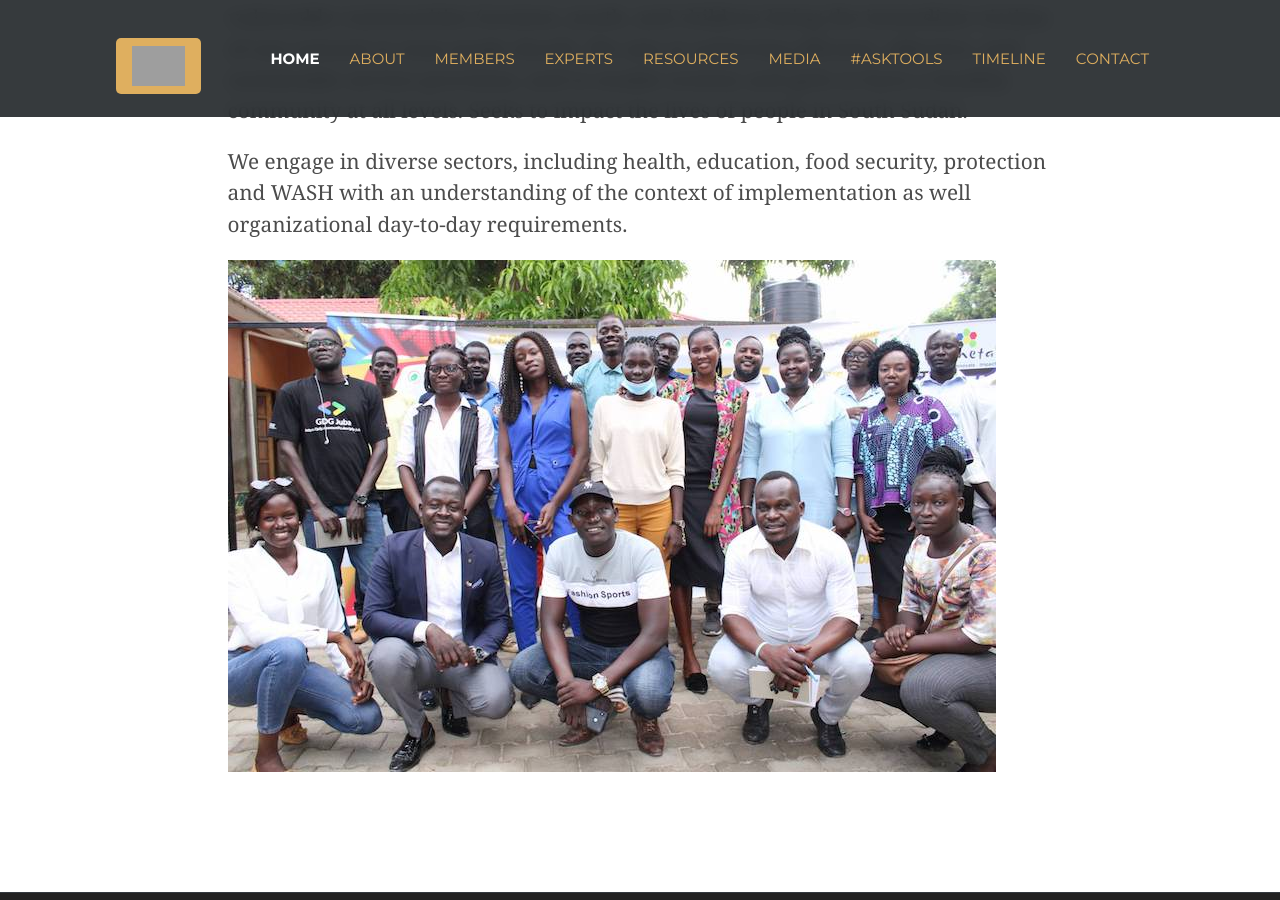
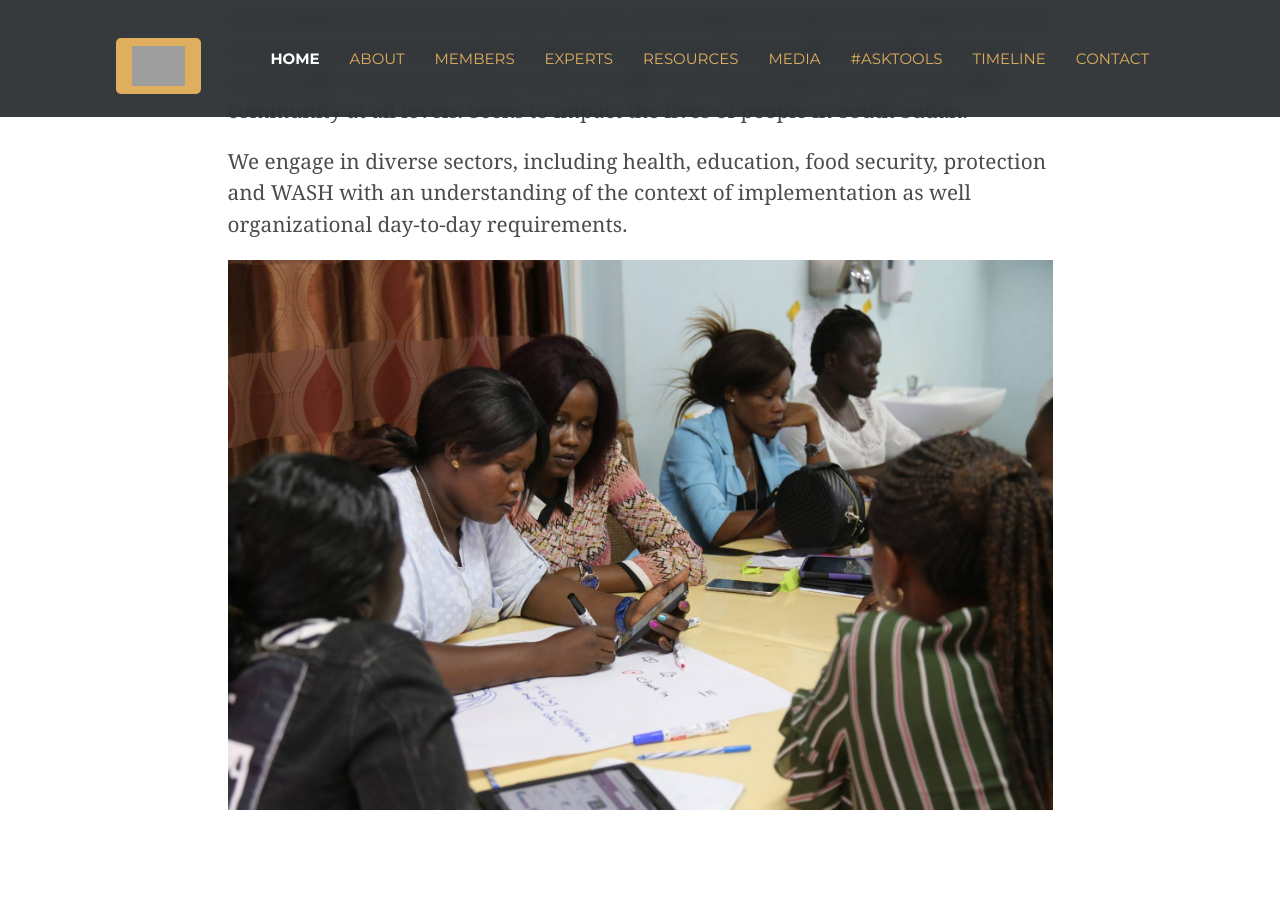
Before and after one commit to ASKnetCommunity/ASKnet.Community, a Jekyll site: the page built from _hubs/koneta-hub.md, in a window 1280 px wide and 900 px high, scrolled down 1386 px. Built offline with Jekyll 4.4.1, drawn with Linux system fonts in a browser that asks for light colours.

Commit message:
add one more photo

```diff
--- a/_hubs/koneta-hub.md
+++ b/_hubs/koneta-hub.md
@@ -24,4 +24,4 @@ KONETA was founded with the aim of responding to the increasingly poor health, p
 
 We engage in diverse sectors, including health, education, food security, protection and WASH with an understanding of the context of implementation as well organizational day-to-day requirements.
 
-![Koneta]({{ site.baseurl }}/assets/img/hubs/10-koneta-hub-asknet-full.jpeg)
+![Koneta]({{ site.baseurl }}/assets/img/hubs/10-koneta-hub-asknet-1.jpeg)
```
Also changed, not shown: assets/img/hubs/10-koneta-hub-asknet-1.jpeg (added).
